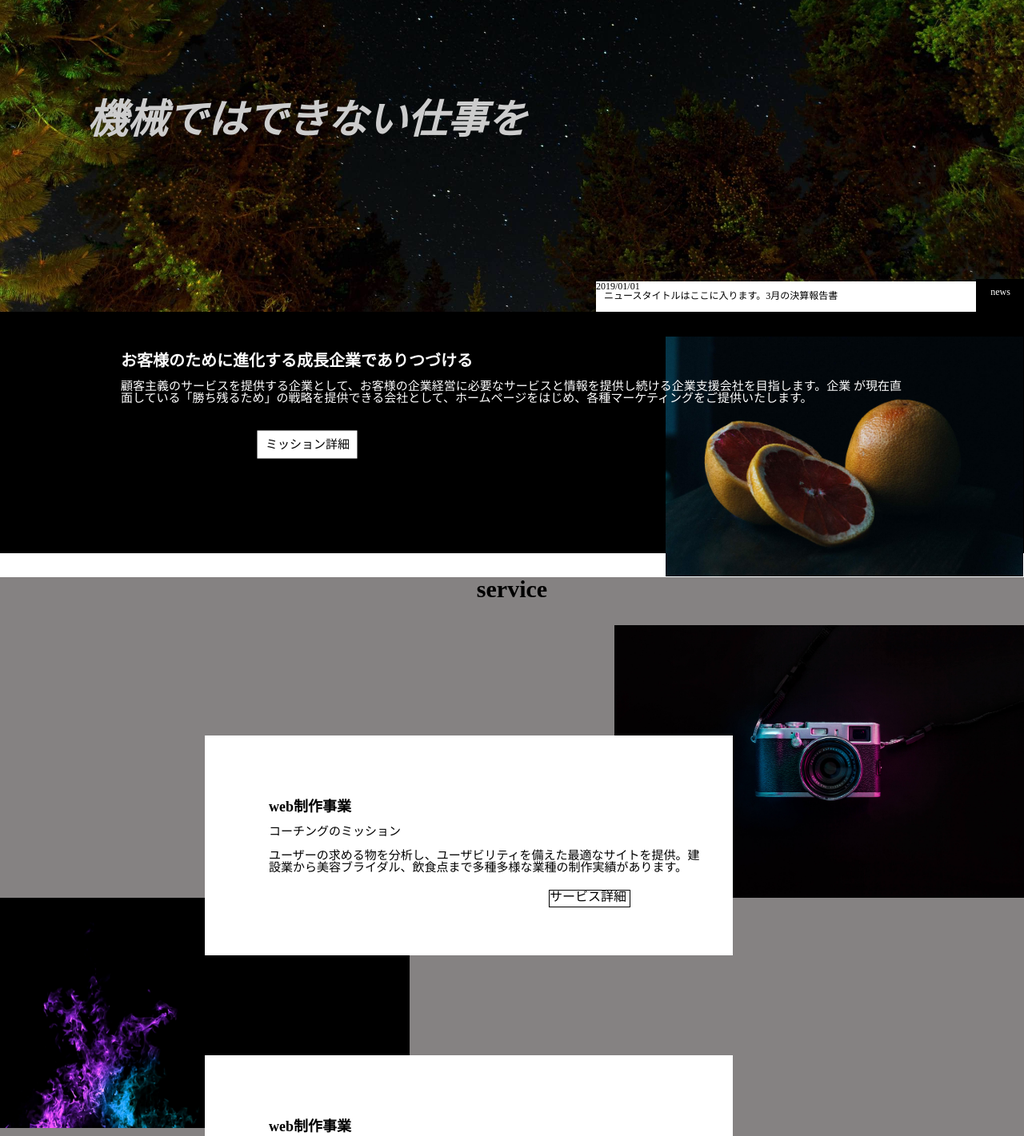
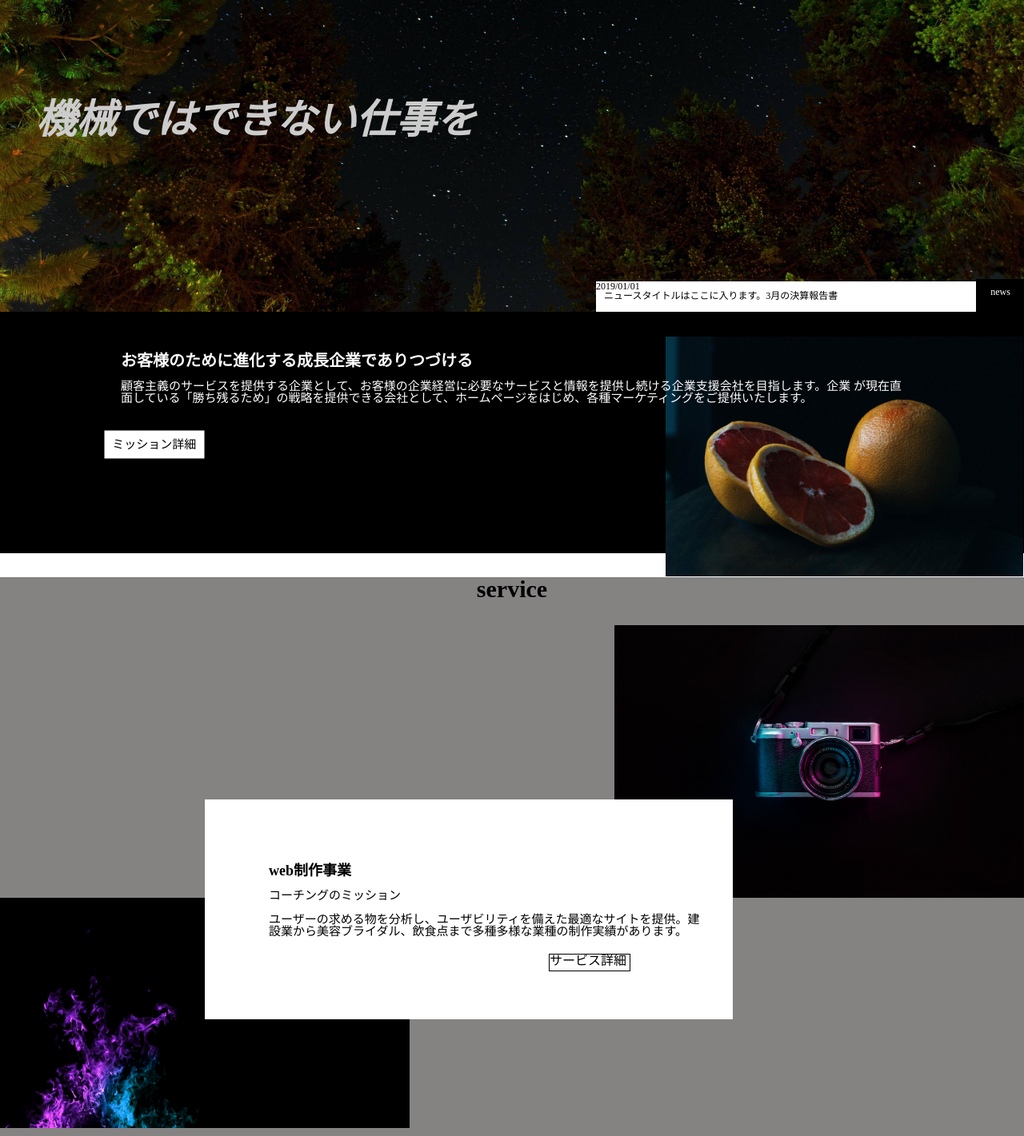
Before and after one commit to chonchon0516/20210215_toyoda, a plain HTML site: page index.html in a window 1280 px wide. Shown: the part 280-1701 px from the top of the page at 80% size. Drawn offline with Linux system fonts and the light colour scheme.

Commit message:
html update

```diff
--- a/css/style.css
+++ b/css/style.css
@@ -59,11 +59,12 @@ select {
 #eyecatch > p {
   position: absolute;
   top: 60%;
-  left: 30%;
+  left: 10%;
   transform: translate(-50%, -50%);
   font-size: 50px;
   font-style: italic;
   font-weight: bold;
+  margin-left: 15%;
   color: #ccc;
   line-height: 1;
 }
@@ -126,6 +127,7 @@ select {
   margin-left: 150px;
   padding-bottom: 200px;
   font-size: 15px;
+  text-align: left;
 }
 .eye_box img {
   position: absolute;
@@ -144,8 +146,9 @@ select {
 .eye_box1 {
   position: absolute;
   top: 55%;
-  left: 30%;
+  left: 15%;
   transform: translate(-50%, -50%); /* 基準位置を左上から真ん中にする */
+  text-align: left;
   background: #fff;
   color: #000;
   padding: 10px;
@@ -233,11 +236,12 @@ select {
 .text-wrap-first {
   position: absolute;
   z-index: 3;
-  top: 150%;
+  top: 160%;
   right: 60%;
   left: 20%;
   width: 500px;
   padding: 80px;
+  margin: auto;
   background: #fff;
 }
 .camera2 {
@@ -249,11 +253,12 @@ select {
 .text-wrap-second {
   position: absolute;
   z-index: 3;
-  top: 200%;
+  top: 215%;
   right: 80%;
   left: 20%;
   width: 500px;
   padding: 80px;
+  margin: auto;
   background: #fff;
 }
 .line3 {
@@ -441,10 +446,8 @@ select {
 
 /* footer */
 .footer {
-  height: 200px;
   background: #000;
   text-align: center;
-  line-height: 120px;
 }
 
 .footer-wrap {
```
Also changed, not shown: index.html (+1 -2 lines).
